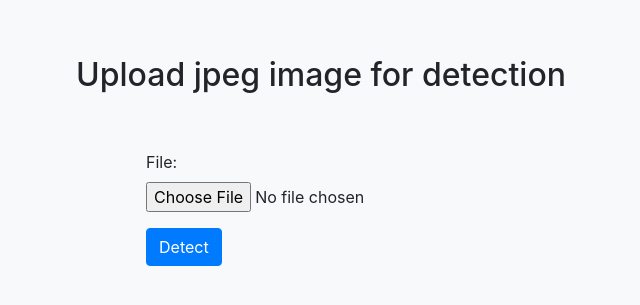
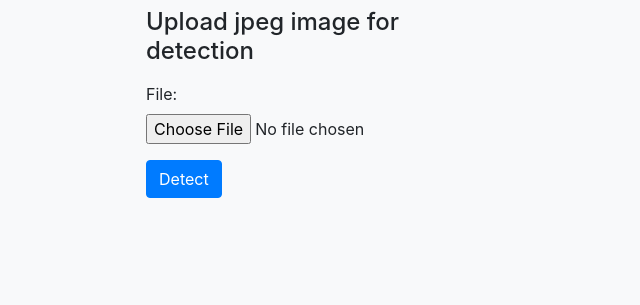
Before and after one commit to hardlin3r/detection, a Django app: page / in a window 1280 px wide. Shown: the part 48-353 px from the top of the page, without its empty margins (319-959 px from the left). Run offline with Django 3.2, Linux system fonts and the light colour scheme; some libraries are stand-ins or nearby versions.

Commit message:
fix styles

```diff
--- a/main/handle.py
+++ b/main/handle.py
@@ -57,7 +57,7 @@ def handle_uploaded_file(file):
   img = torch.from_numpy(img_numpy.astype('float32')).permute(2,0,1)
   img = img/255.
   predictions = model(img[None,...])
-  CONF_THRESH = 0.5
+  CONF_THRESH = 0.8
   boxes = predictions[0]['boxes'][predictions[0]['scores'] > CONF_THRESH]
   labels = predictions[0]['labels'][predictions[0]['scores'] > CONF_THRESH]
   boxes_dict = {}
--- a/main/templates/main/img.html
+++ b/main/templates/main/img.html
@@ -22,11 +22,7 @@
     <div class="py-5 text-center">
       <h2>Result</h2>
     </div>
-    <div class="row">
-      <div class="col-md-4 offset-md-4">
-        <img class="image" src="../../static/main/images/{{fname}}.jpeg" alt="{{fname}}"/>
-      </div>
-    </div>
+    <img class="image" src="../../static/main/images/{{fname}}.jpeg" alt="{{fname}}"/>
   </main>
   <footer>
   </footer>
--- a/main/templates/main/index.html
+++ b/main/templates/main/index.html
@@ -10,11 +10,9 @@
     <a href='/'><h1 class='text-center'>Image detector</h1></a>
   </header>
   <main class='container'>
-    <div class="py-5 text-center">
-      <h2>Upload jpeg image for detection</h2>
-    </div>
     <div class="row">
       <div class="col-md-4 offset-md-4">
+        <h4 class="mb-3">Upload jpeg image for detection</h2>
         <form action="img/" method = "post" enctype="multipart/form-data">
           {% csrf_token %}
           {{ form.as_p }}
```
